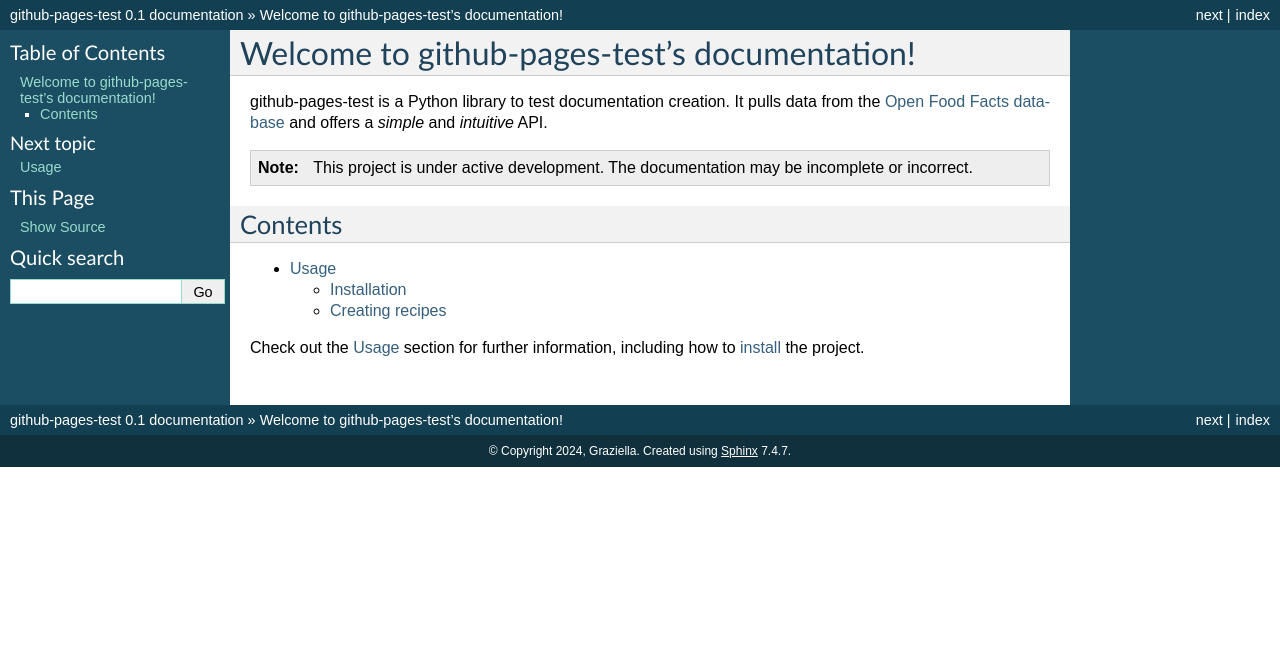
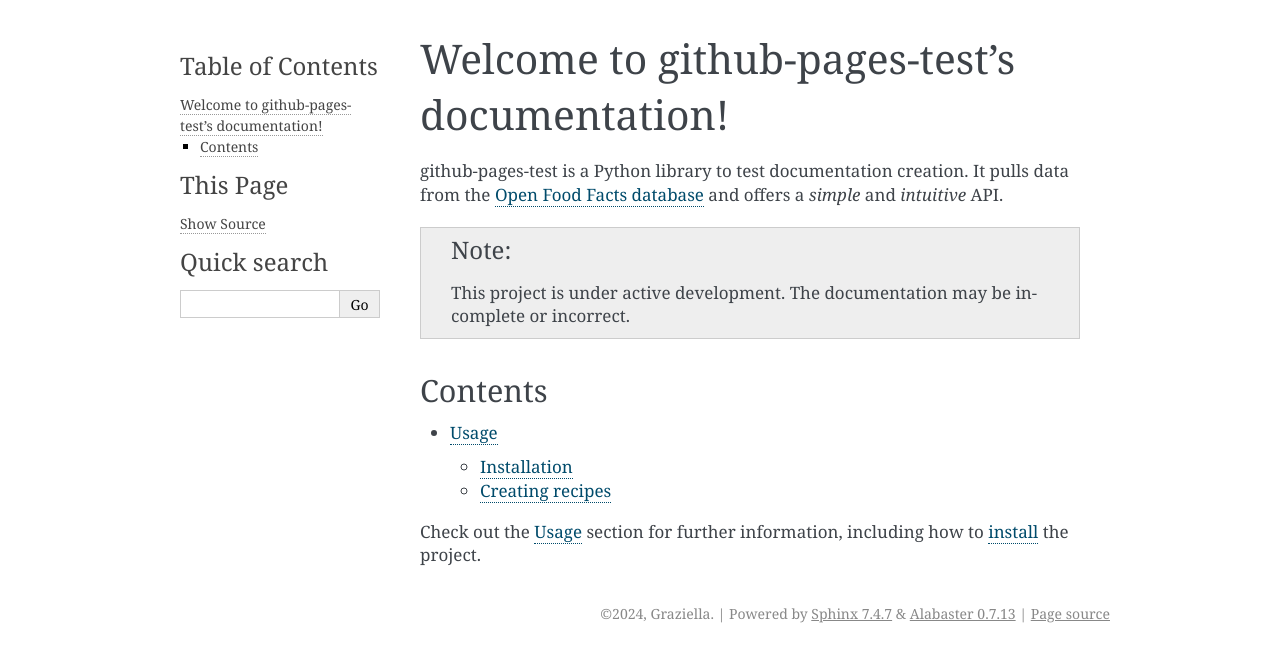
Before and after one commit to AnnaBobasheva/github-pages-test, a Sphinx documentation site: the page built from docs/source/index.rst, in a window 1280 px wide. Shown: the top 662 px of the page. Built offline with Sphinx 7.4.7, drawn with Linux system fonts in a browser that asks for light colours; pages that are not in the unit, such as notebooks, are missing from menus.

Commit message:
Update conf.py

```diff
--- a/docs/source/conf.py
+++ b/docs/source/conf.py
@@ -29,8 +29,8 @@ exclude_patterns = []
 # -- Options for HTML output -------------------------------------------------
 # https://www.sphinx-doc.org/en/master/usage/configuration.html#options-for-html-output
 
-html_theme = 'classic' # 'pydata_sphinx_theme'
-html_static_path = ['_static']
+#html_theme = 'classic' # 'pydata_sphinx_theme'
+#html_static_path = ['_static']
 
 # If extensions (or modules to document with autodoc) are in another directory,
 # add these directories to sys.path here.
```
